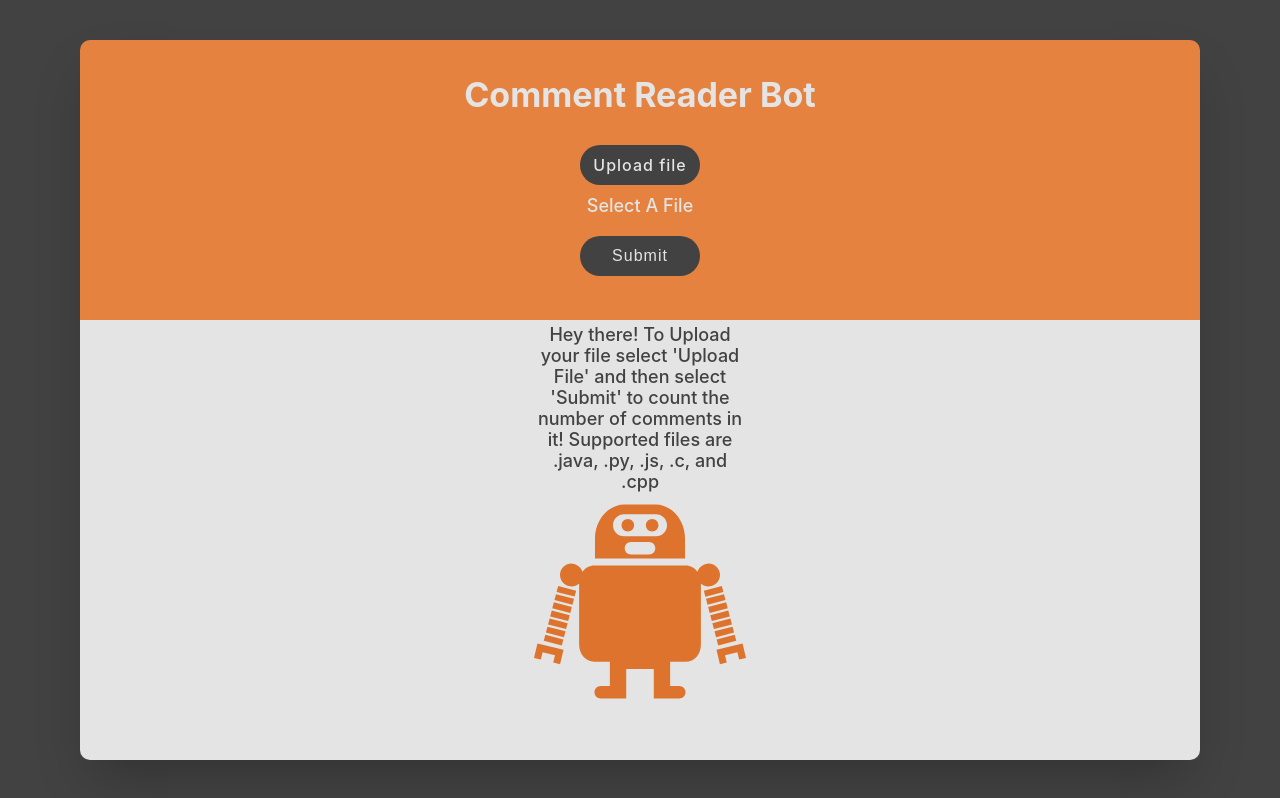
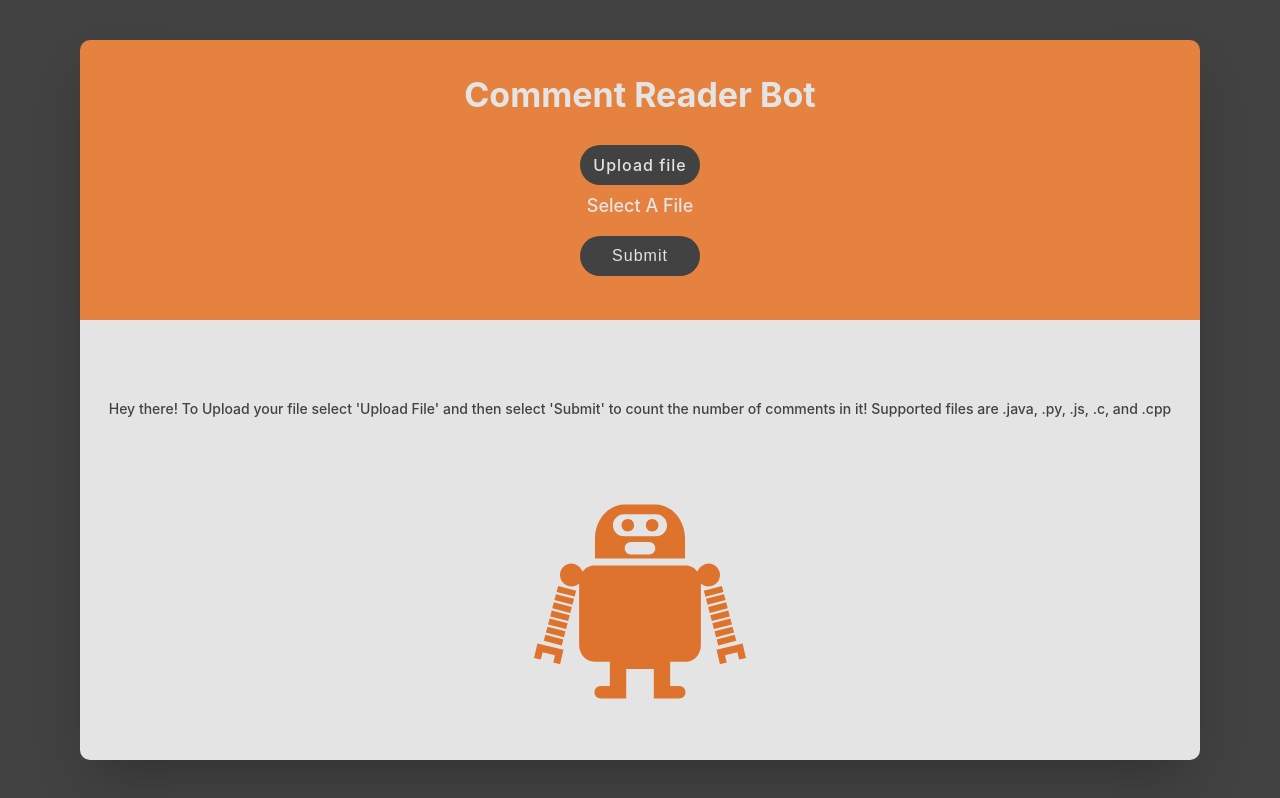
Before and after one commit to urva-patel/Capital-One, a React (Create React App) app: page / in a window 1280 px wide. Built offline with nearby package versions, Linux system fonts and the light colour scheme.

Commit message:
changed css

```diff
--- a/src/App.css
+++ b/src/App.css
@@ -110,12 +110,12 @@
 
 #robotText {
   height: 40%;
-  width: 27vmin;
   display: flex;
   justify-content: center;
   align-items: center;
   text-align: center;
-  font-size: calc(10px + 1vmin);
+  font-size: 14px;
+  padding: 0 20px;
   font-weight: 500;
   color: #424242;
 }
```
